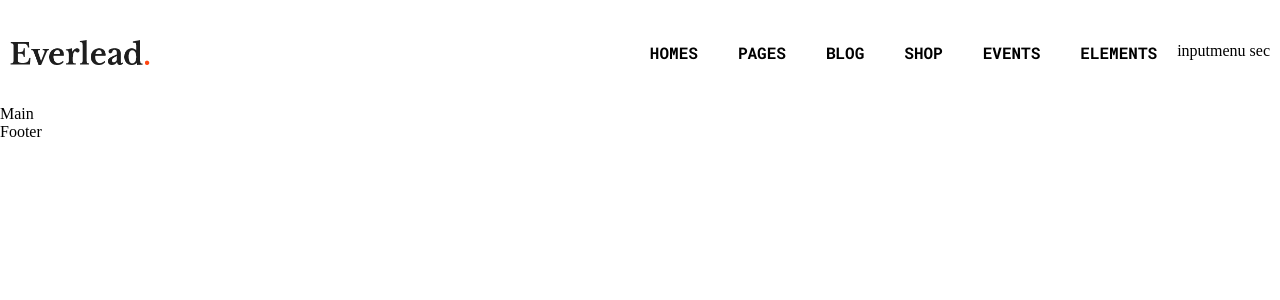
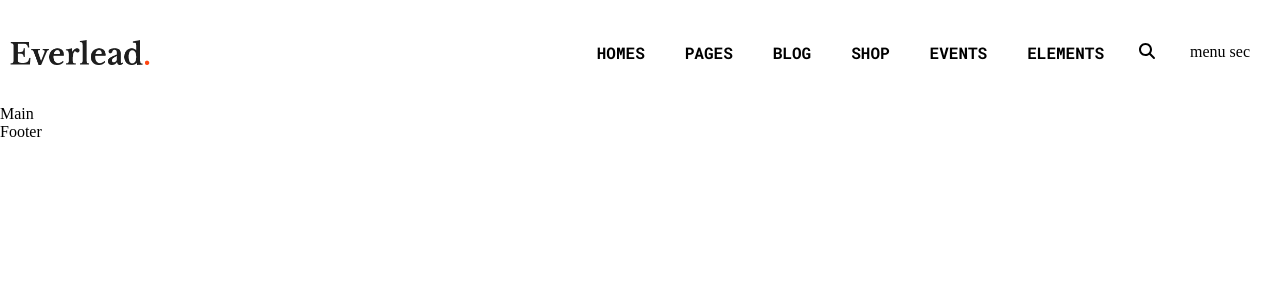
Before and after one commit to AnatoliyZakhryapin/proj-html-vuejs, a Vue app: page / in a window 1280 px wide. Shown: the top 300 px of the page. Built offline with nearby package versions, Linux system fonts and the light colour scheme.

Commit message:
add icon input to header

```diff
--- a/src/components/PageHeader.vue
+++ b/src/components/PageHeader.vue
@@ -60,7 +60,9 @@ export default {
                             />
                         </div>
                         <!-- INPUT SEARCH -->
-                        <div class="input">input</div>
+                        <div class="input">
+                            <font-awesome-icon icon="fa-solid fa-magnifying-glass" />
+                        </div>
                         <!-- SECONDARY MENU -->
                         <div class="menu">menu sec</div>
                     </div>
@@ -81,6 +83,14 @@ export default {
             }
             .nav-bar {
                 display: flex;
+                align-items: center;
+
+                .input {
+                    padding: 0px 15px;
+                }
+                .menu {
+                    padding: 0px 20px;
+                }
             }
         }
     }
--- a/src/main.js
+++ b/src/main.js
@@ -5,12 +5,14 @@ import { library } from '@fortawesome/fontawesome-svg-core'
 import { FontAwesomeIcon } from '@fortawesome/vue-fontawesome'
 
 import {
-    faArrowRightLong as fasArrowRightLong
+    faArrowRightLong as fasArrowRightLong,
+    faMagnifyingGlass as fasMagnifyingGlass
 } from '@fortawesome/free-solid-svg-icons'
 import {
 	} from '@fortawesome/free-regular-svg-icons'
 
 library.add(
-    fasArrowRightLong
+    fasArrowRightLong,
+    fasMagnifyingGlass
 	)
 createApp(App).component('font-awesome-icon', FontAwesomeIcon).mount('#app')
```
